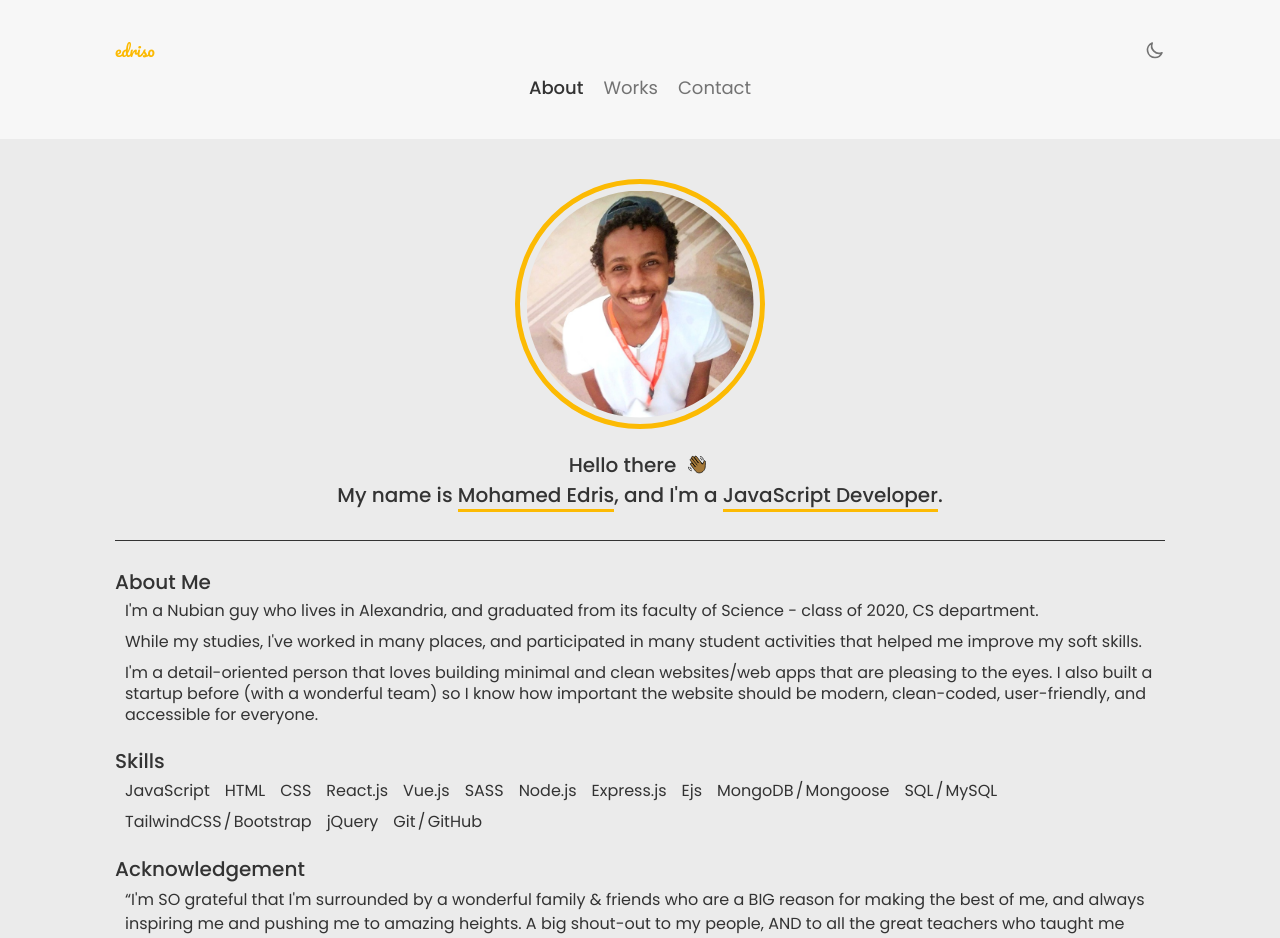
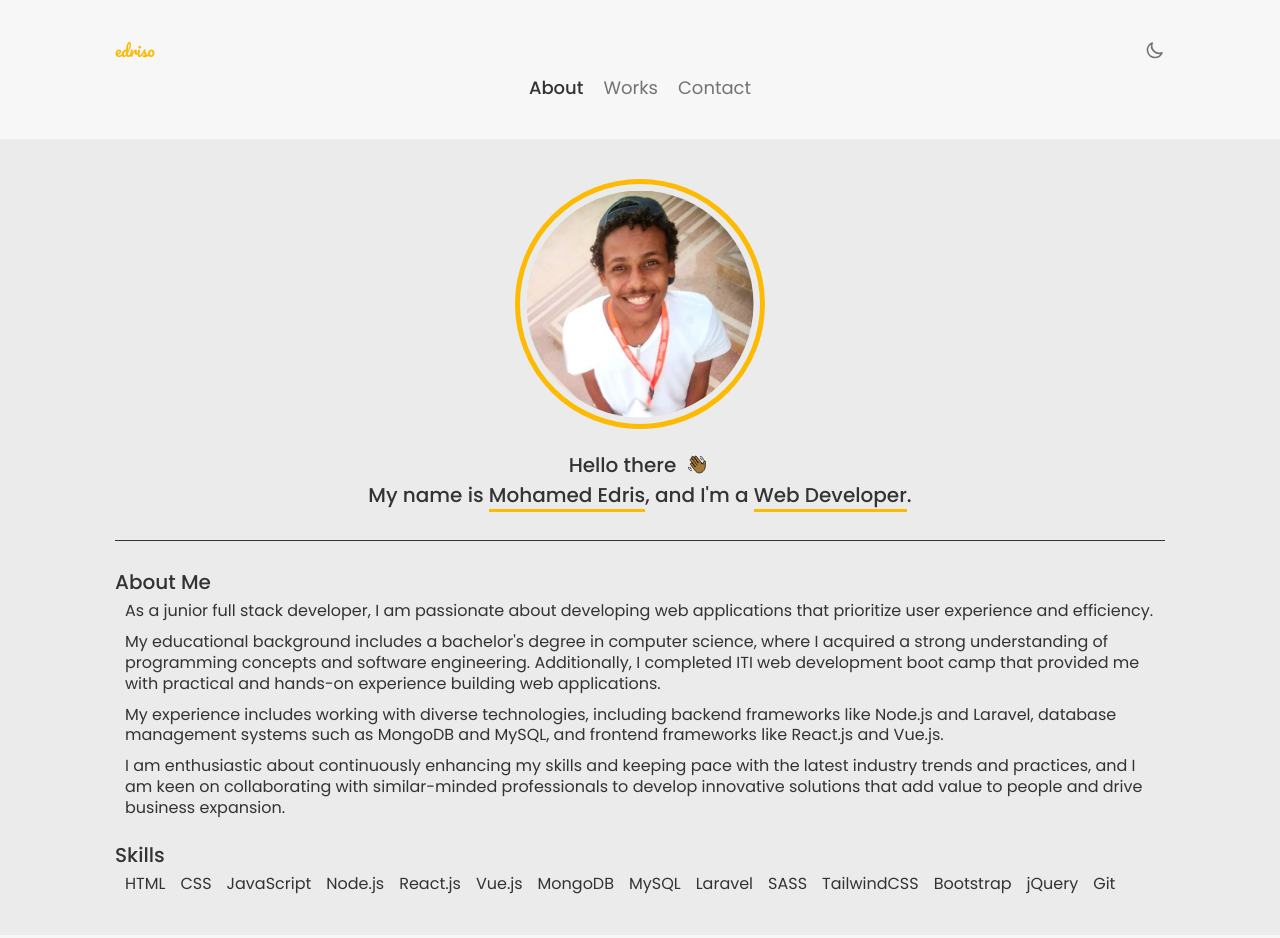
Before and after one commit to edriso/portfolio-frontend, a Vue app: page / in a window 1280 px wide. Shown: the top 938 px of the page. Built offline with nearby package versions, Linux system fonts and the light colour scheme.

Commit message:
update bio

```diff
--- a/src/views/About.vue
+++ b/src/views/About.vue
@@ -27,7 +27,7 @@
     <div class="about__section about__section--about">
       <h2 class="about__heading">About Me</h2>
       <ul class="about__content">
-        <li v-for="(item, i) in bio" :key="i" v-html="item"></li>
+        <li v-for="(item, i) in about" :key="i" v-html="item"></li>
       </ul>
     </div>
 
@@ -38,7 +38,7 @@
       </ul>
     </div>
 
-    <div class="about__section">
+    <!-- <div class="about__section">
       <h2 class="about__heading">Acknowledgement</h2>
       <div class="about__content">
         <p>
@@ -49,7 +49,7 @@
           and glow. I can't thank you enough folks!”
         </p>
       </div>
-    </div>
+    </div> -->
   </main>
 </template>
 
@@ -59,27 +59,28 @@ export default {
   data() {
     return {
       name: "Mohamed Edris",
-      title: "JavaScript Developer",
-      bio: [
-        "I'm a Nubian guy who lives in Alexandria, and graduated from its faculty of Science - class of 2020, CS department.",
-        "While my studies, I've worked in many places, and participated in many student activities that helped me improve my soft skills.",
-        "I'm a detail-oriented person that loves building minimal and clean websites/web apps that are pleasing to the eyes. I also built a startup before (with a wonderful team) so I know how important the website should be modern, clean-coded, user-friendly, and accessible for everyone.",
+      title: "Web Developer",
+      about: [
+        "As a junior full stack developer, I am passionate about developing web applications that prioritize user experience and efficiency.",
+        "My educational background includes a bachelor's degree in computer science, where I acquired a strong understanding of programming concepts and software engineering. Additionally, I completed ITI web development boot camp that provided me with practical and hands-on experience building web applications.",
+        "My experience includes working with diverse technologies, including backend frameworks like Node.js and Laravel, database management systems such as MongoDB and MySQL, and frontend frameworks like React.js and Vue.js.",
+        "I am enthusiastic about continuously enhancing my skills and keeping pace with the latest industry trends and practices, and I am keen on collaborating with similar-minded professionals to develop innovative solutions that add value to people and drive business expansion.",
       ],
       skills: [
-        "JavaScript",
         "HTML",
         "CSS",
+        "JavaScript",
+        "Node.js",
         "React.js",
         "Vue.js",
+        "MongoDB",
+        "MySQL",
+        "Laravel",
         "SASS",
-        "Node.js",
-        "Express.js",
-        "Ejs",
-        "MongoDB / Mongoose",
-        "SQL / MySQL",
-        "TailwindCSS / Bootstrap",
+        "TailwindCSS",
+        "Bootstrap",
         "jQuery",
-        "Git / GitHub",
+        "Git",
       ],
     };
   },
```
